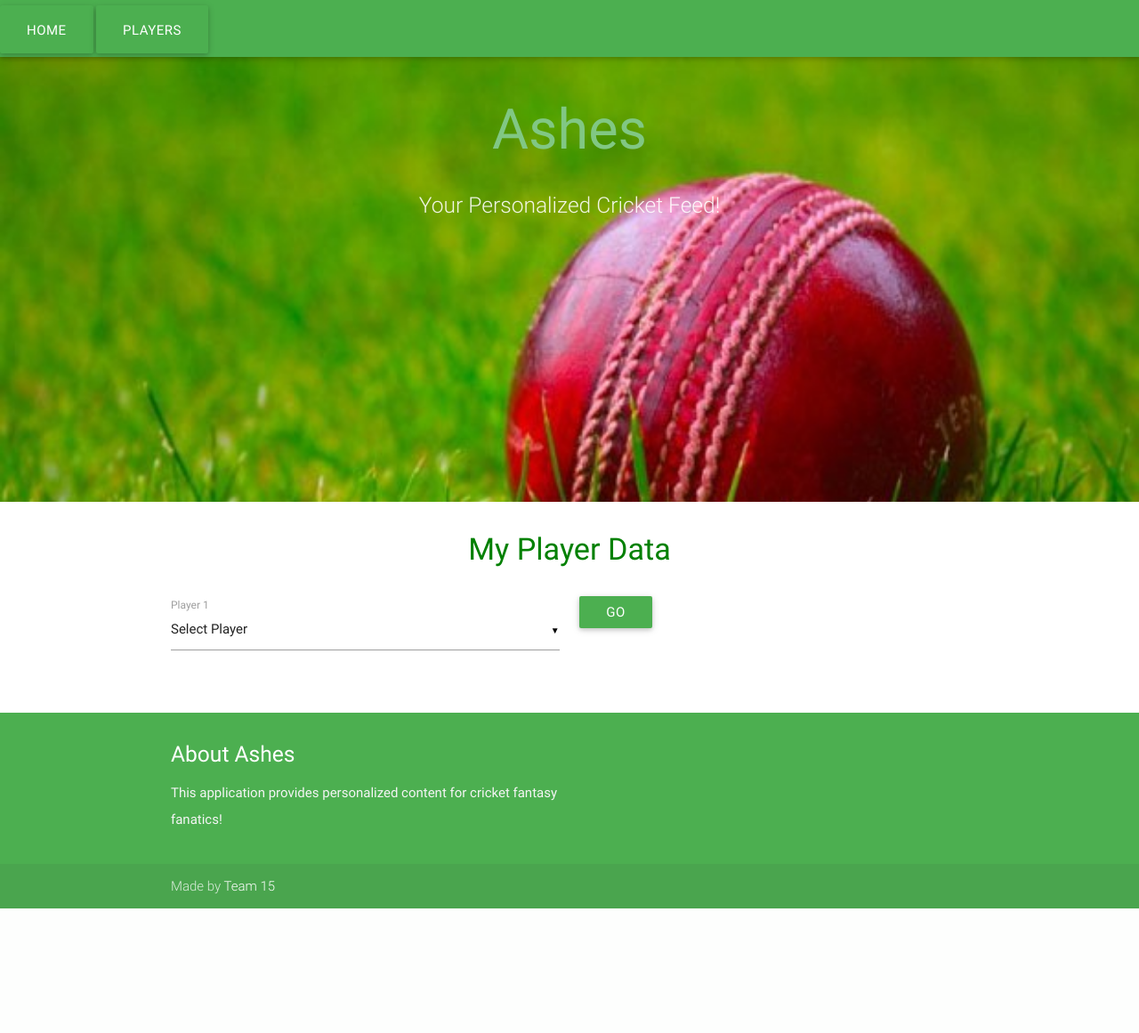
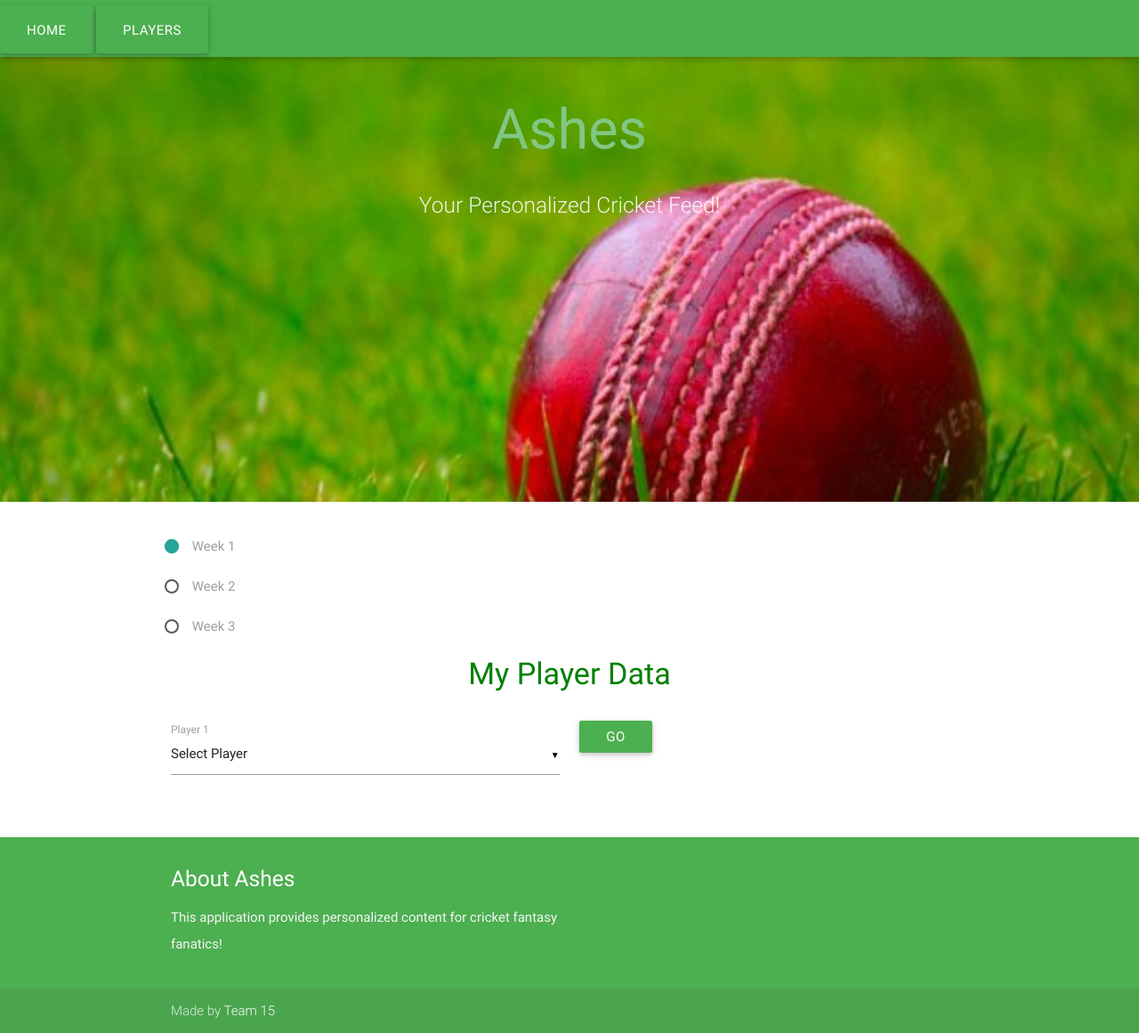
Before and after one commit to nitish29/ashes, a Django app: page /playerPage?week=week1 in a window 1280 px wide. Shown: the whole page at 89% size. Before the commit the page ends 1021 px from the top, so only its background shows below. Run offline with Django 3.2, Linux system fonts and the light colour scheme; some libraries are stand-ins or nearby versions.

Commit message:
Week Selection Separate on both pagges

```diff
--- a/ashes/views.py
+++ b/ashes/views.py
@@ -51,6 +51,7 @@ def playerPage(request):
 				print(request.GET['week'])
 				week = request.GET['week']
 			else:
+				print('Please set the week from home page')
 				week = 'week1'
 				print(week)
 
--- a/templates/index.html
+++ b/templates/index.html
@@ -13,15 +13,15 @@
    <!-- Compiled and minified CSS -->
   <link rel="stylesheet" href="https://cdnjs.cloudflare.com/ajax/libs/materialize/0.97.5/css/materialize.min.css">
   <script type="text/javascript" src="https://www.gstatic.com/charts/loader.js"></script>
-
+  <nav>
+        <div class="nav-wrapper green">
+          <a href="/?week=week1" id="HomeLink" class="waves-effect waves-light green btn-large">Home</a>
+          <a href="/playerPage?week=week1" id="PlayersLink" class="waves-effect waves-light green btn-large">Players</a>
+        </div>
+  </nav>
 
 </head>
-  <nav>
-        <div class="nav-wrapper green">
-          <a href="/?week=week1" class="waves-effect waves-light green btn-large">Home</a>
-          <a href="/playerPage" class="waves-effect waves-light green btn-large">Players</a>
-        </div>
-  </nav>
+
 <body onLoad="clearForms()" onUnload="clearForms()">
 
   <div id="index-banner" class="parallax-container">
--- a/templates/player.html
+++ b/templates/player.html
@@ -22,6 +22,12 @@
       }
     </script>
 
+    <script type="text/javascript">
+
+         $('input[name=week]').val('week3');
+
+    </script>
+
 
 <div class="container">
 
@@ -38,6 +44,32 @@
 
         </div>
         <form method="get" action="/playerPage">
+            <div class="row">
+                    <p>
+                        {% if request.GET.week == 'week1' %}
+                      <input name="week" type="radio" id="week1" value="week1" checked />
+                        {% else %}
+                      <input name="week" type="radio" id="week1" value="week1"/>
+                        {% endif %}
+                      <label for="week1">Week 1</label>
+                    </p>
+                    <p>
+                      {% if request.GET.week == 'week2' %}
+                      <input name="week" type="radio" id="week2" value="week2" checked/>
+                        {% else %}
+                      <input name="week" type="radio" id="week2" value="week2" />
+                        {% endif %}
+                      <label for="week2">Week 2</label>
+                    </p>
+                    <p>
+                      {% if request.GET.week == 'week3' %}
+                      <input name="week" type="radio" id="week3" value="week3" checked/>
+                        {% else %}
+                      <input name="week" type="radio" id="week3" value="week3"/>
+                        {% endif %}
+                      <label for="week3">Week 3</label>
+                    </p>
+                </div>
             <div class="row">
                 <h4 style="color:green"><center>My Player Data</center></h4>
             </div>
@@ -167,24 +199,6 @@
                 <div id="piechart" style="width: 900px; height: 500px;"></div>
             </div>
         {% endif %}
-
-        <!--<div class="divider"></div>
-        <div class="row">
-            <h4><center>Twitter Sentiment Analysis</center></h4>
-        </div>
-        <div class="divider"></div>
-        <div class="row">
-            <div id="pos_sentiment_div" style="width: 900px; height: 300px;"></div>
-        </div>
-        <div class="divider"></div>
-        <div class="row">
-            <div id="neutral_sentiment_div" style="width: 900px; height: 300px;"></div>
-        </div>
-        <div class="divider"></div>
-        <div class="row">
-            <div id="neg_sentiment_div" style="width: 900px; height: 300px;"></div>
-        </div>-->
-
                 {% endif %} <!-- This endif handles closes the else case condition - when no error-->
 
     </div>
```
Also changed, not shown: templates/playercompare.html (+7 -2 lines).
